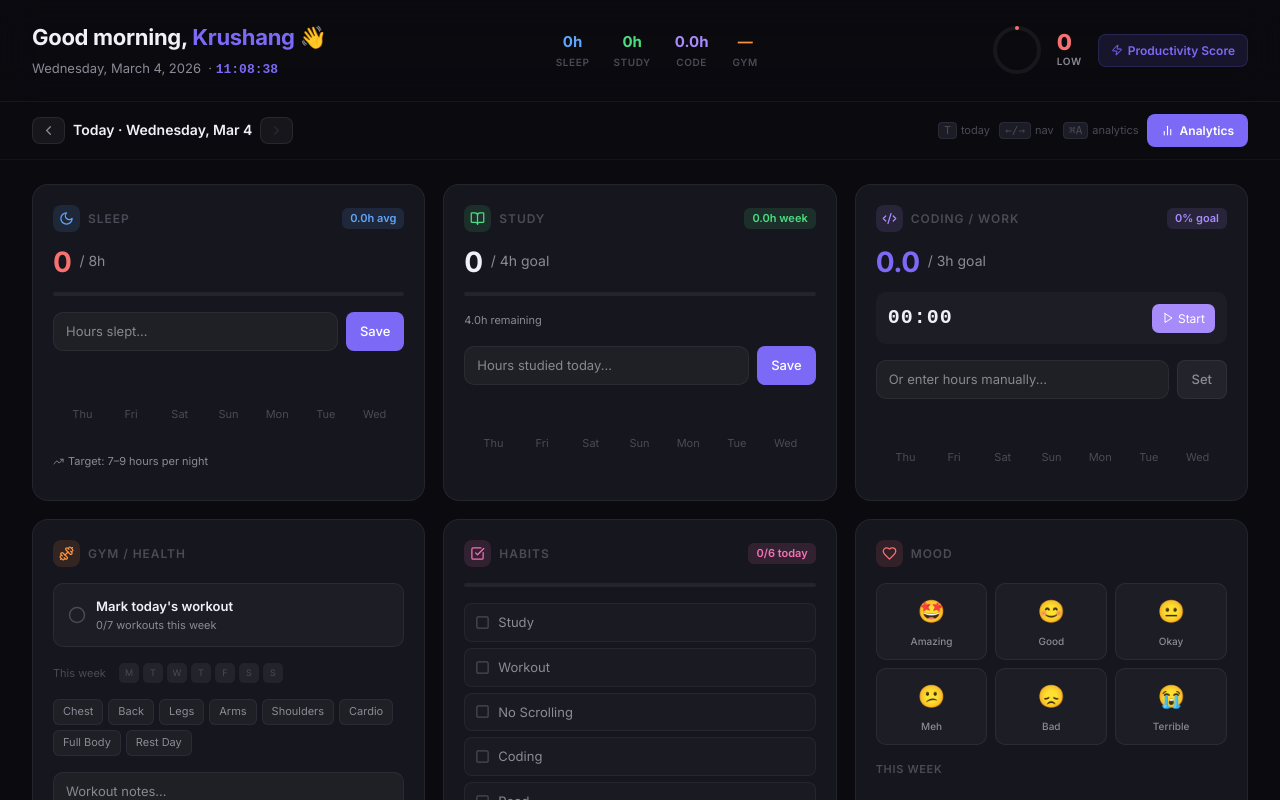
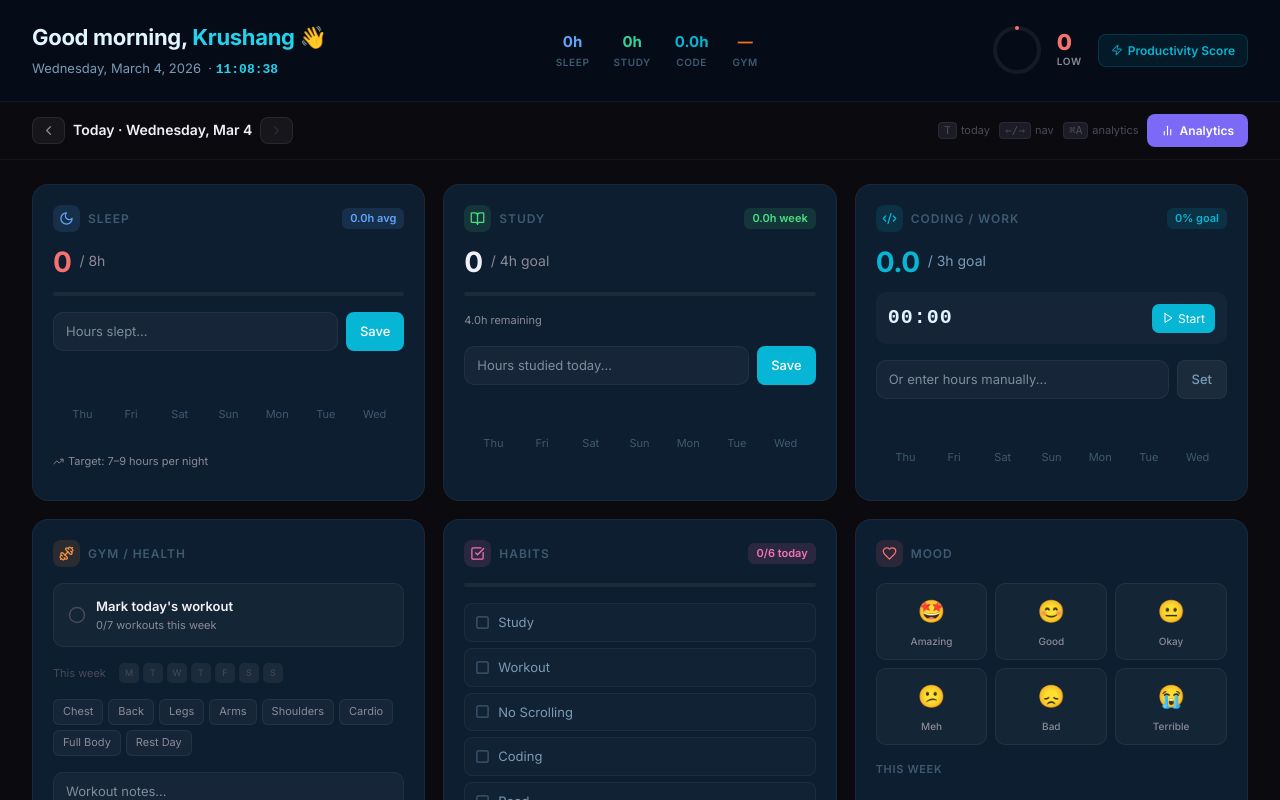
Before and after one commit to Krushang004/personal-dashbard, a Next.js app: page / in a window 1280 px wide. Shown: the top 800 px of the page. Built offline with nearby package versions, Linux system fonts and the light colour scheme.

Commit message:
feat: redesign color theme to electric cyan/navy ocean palette

```diff
--- a/app/globals.css
+++ b/app/globals.css
@@ -1,30 +1,40 @@
 @import "tailwindcss";
 
 @theme {
-  --color-bg-primary: #0a0a0f;
-  --color-bg-secondary: #111118;
-  --color-bg-card: #16161e;
-  --color-bg-card-hover: #1c1c26;
-  --color-border: #ffffff0f;
-  --color-border-active: #ffffff1a;
-  --color-accent: #7c6af7;
-  --color-accent-light: #9d8ff5;
-  --color-accent-dim: #7c6af720;
-  --color-green: #4ade80;
-  --color-green-dim: #4ade8020;
-  --color-orange: #fb923c;
-  --color-orange-dim: #fb923c20;
+  /* Backgrounds — deep ocean navy */
+  --color-bg-primary: #050d1a;
+  --color-bg-secondary: #091524;
+  --color-bg-card: #0d1e30;
+  --color-bg-card-hover: #112740;
+
+  /* Borders */
+  --color-border: #ffffff0d;
+  --color-border-active: #22d3ee30;
+
+  /* Accent — electric cyan */
+  --color-accent: #06b6d4;
+  --color-accent-light: #22d3ee;
+  --color-accent-dim: #06b6d418;
+
+  /* Semantic colors */
+  --color-green: #34d399;
+  --color-green-dim: #34d39918;
+  --color-orange: #f97316;
+  --color-orange-dim: #f9731618;
   --color-blue: #60a5fa;
-  --color-blue-dim: #60a5fa20;
-  --color-pink: #f472b6;
-  --color-pink-dim: #f472b620;
-  --color-yellow: #facc15;
-  --color-yellow-dim: #facc1520;
+  --color-blue-dim: #60a5fa18;
+  --color-pink: #e879f9;
+  --color-pink-dim: #e879f918;
+  --color-yellow: #fbbf24;
+  --color-yellow-dim: #fbbf2418;
   --color-red: #f87171;
-  --color-red-dim: #f8717120;
-  --color-text-primary: #f1f0f7;
-  --color-text-secondary: #8b8a96;
-  --color-text-muted: #4b4a56;
+  --color-red-dim: #f8717118;
+
+  /* Text */
+  --color-text-primary: #e2f4ff;
+  --color-text-secondary: #7a9ab5;
+  --color-text-muted: #3d5a70;
+
   --font-sans: 'Inter', system-ui, -apple-system, sans-serif;
 }
 
@@ -98,7 +108,7 @@
   .card:hover {
     border-color: var(--color-border-active);
     background: var(--color-bg-card-hover);
-    box-shadow: 0 8px 32px rgba(0, 0, 0, 0.4), 0 0 0 0.5px rgba(124, 106, 247, 0.1);
+    box-shadow: 0 8px 32px rgba(0, 0, 0, 0.5), 0 0 0 0.5px rgba(6, 182, 212, 0.15), 0 0 40px rgba(6, 182, 212, 0.04);
     transform: translateY(-1px);
   }
 
@@ -115,7 +125,7 @@
 
   .input-field:focus {
     border-color: var(--color-accent);
-    background: rgba(124, 106, 247, 0.06);
+    background: rgba(6, 182, 212, 0.06);
   }
 
   .btn-primary {
@@ -190,7 +200,7 @@
   }
 
   .glow-accent {
-    box-shadow: 0 0 20px rgba(124, 106, 247, 0.3);
+    box-shadow: 0 0 20px rgba(6, 182, 212, 0.35);
   }
 
   .badge {
@@ -213,7 +223,7 @@
 }
 
 .recharts-text {
-  fill: #4b4a56 !important;
+  fill: #3d5a70 !important;
   font-size: 11px !important;
   font-family: var(--font-sans) !important;
 }
@@ -264,3 +274,12 @@
 .timer-active {
   animation: pulse-glow 2s ease infinite;
 }
+
+/* Scrollbar track tint */
+::-webkit-scrollbar-thumb {
+  background: #112740;
+}
+
+::-webkit-scrollbar-thumb:hover {
+  background: #1a3a55;
+}
--- a/components/dashboard/CodingCard.tsx
+++ b/components/dashboard/CodingCard.tsx
@@ -15,8 +15,8 @@ interface Props {
 const CustomTooltip = ({ active, payload }: { active?: boolean; payload?: { value: number }[] }) => {
     if (active && payload && payload.length) {
         return (
-            <div style={{ background: '#1c1c26', border: '1px solid #ffffff1a', borderRadius: 8, padding: '6px 10px' }}>
-                <p style={{ color: '#f1f0f7', fontSize: 12, fontWeight: 600 }}>{payload[0].value}h</p>
+            <div style={{ background: '#0d1e30', border: '1px solid #22d3ee20', borderRadius: 8, padding: '6px 10px' }}>
+                <p style={{ color: '#e2f4ff', fontSize: 12, fontWeight: 600 }}>{payload[0].value}h</p>
             </div>
         );
     }
@@ -65,34 +65,34 @@ export default function CodingCard({ today, weekData, onUpdate }: Props) {
         <div className="card p-5 flex flex-col gap-4">
             <div className="flex items-center justify-between">
                 <div className="flex items-center gap-2">
-                    <div style={{ background: '#a78bfa20', borderRadius: 8, padding: '6px' }}>
-                        <Code2 size={15} style={{ color: '#a78bfa' }} />
+                    <div style={{ background: '#06b6d420', borderRadius: 8, padding: '6px' }}>
+                        <Code2 size={15} style={{ color: '#06b6d4' }} />
                     </div>
                     <span className="section-title">Coding / Work</span>
                 </div>
-                <span className="badge" style={{ background: '#a78bfa20', color: '#a78bfa' }}>
+                <span className="badge" style={{ background: '#06b6d420', color: '#06b6d4' }}>
                     {pct.toFixed(0)}% goal
                 </span>
             </div>
 
             <div className="flex items-end gap-2">
-                <span className="value-lg" style={{ color: today.coding >= target ? '#4ade80' : '#7c6af7' }}>
+                <span className="value-lg" style={{ color: today.coding >= target ? '#34d399' : '#06b6d4' }}>
                     {today.coding.toFixed(1)}
                 </span>
-                <span style={{ color: '#8b8a96', marginBottom: 4 }}>/ {target}h goal</span>
+                <span style={{ color: '#7a9ab5', marginBottom: 4 }}>/ {target}h goal</span>
             </div>
 
             {/* Timer */}
             <div style={{ background: 'rgba(255,255,255,0.03)', borderRadius: 10, padding: '10px 12px' }}>
                 <div style={{ display: 'flex', alignItems: 'center', justifyContent: 'space-between' }}>
-                    <span style={{ fontFamily: 'monospace', fontSize: 20, fontWeight: 700, color: running ? '#a78bfa' : '#f1f0f7', letterSpacing: 1 }}
+                    <span style={{ fontFamily: 'monospace', fontSize: 20, fontWeight: 700, color: running ? '#22d3ee' : '#e2f4ff', letterSpacing: 1 }}
                         className={running ? 'timer-active' : ''}>
                         {formatTime(elapsed)}
                     </span>
                     <div style={{ display: 'flex', gap: 6 }}>
                         <button
                             onClick={() => setRunning(!running)}
-                            style={{ background: running ? '#a78bfa20' : '#a78bfa', borderRadius: 7, padding: '5px 10px', border: 'none', cursor: 'pointer', display: 'flex', alignItems: 'center', gap: 4, color: running ? '#a78bfa' : 'white', fontSize: 12 }}>
+                            style={{ background: running ? '#06b6d420' : '#06b6d4', borderRadius: 7, padding: '5px 10px', border: 'none', cursor: 'pointer', display: 'flex', alignItems: 'center', gap: 4, color: running ? '#22d3ee' : 'white', fontSize: 12 }}>
                             {running ? <Pause size={12} /> : <Play size={12} />}
                             {running ? 'Pause' : 'Start'}
                         </button>
@@ -122,11 +122,11 @@ export default function CodingCard({ today, weekData, onUpdate }: Props) {
             <div style={{ height: 65 }}>
                 <ResponsiveContainer width="100%" height="100%">
                     <BarChart data={chartData} barSize={10}>
-                        <XAxis dataKey="day" tick={{ fontSize: 10, fill: '#4b4a56' }} axisLine={false} tickLine={false} />
+                        <XAxis dataKey="day" tick={{ fontSize: 10, fill: '#3d5a70' }} axisLine={false} tickLine={false} />
                         <Tooltip content={<CustomTooltip />} cursor={false} />
                         <Bar dataKey="hours" radius={[3, 3, 0, 0]}>
                             {chartData.map((entry, index) => (
-                                <Cell key={index} fill={index === 6 ? '#a78bfa' : '#a78bfa40'} />
+                                <Cell key={index} fill={index === 6 ? '#06b6d4' : '#06b6d430'} />
                             ))}
                         </Bar>
                     </BarChart>
--- a/components/dashboard/HabitsCard.tsx
+++ b/components/dashboard/HabitsCard.tsx
@@ -48,7 +48,7 @@ export default function HabitsCard({ today, weekData, onUpdate }: Props) {
             {/* Progress */}
             <div className="progress-bar">
                 <div className="progress-fill"
-                    style={{ width: `${(done / total) * 100}%`, background: 'linear-gradient(90deg, #f472b6, #a78bfa)' }} />
+                    style={{ width: `${(done / total) * 100}%`, background: 'linear-gradient(90deg, #e879f9, #06b6d4)' }} />
             </div>
 
             {/* Habit list */}
@@ -67,8 +67,8 @@ export default function HabitsCard({ today, weekData, onUpdate }: Props) {
                             <div style={{ display: 'flex', alignItems: 'center', gap: 8 }}>
                                 {checked
                                     ? <CheckSquare size={15} style={{ color: '#f472b6' }} />
-                                    : <Square size={15} style={{ color: '#4b4a56' }} />}
-                                <span style={{ fontSize: 13, color: checked ? '#f1f0f7' : '#8b8a96', fontWeight: checked ? 500 : 400 }}>
+                                    : <Square size={15} style={{ color: '#3d5a70' }} />}
+                                <span style={{ fontSize: 13, color: checked ? '#e2f4ff' : '#7a9ab5', fontWeight: checked ? 500 : 400 }}>
                                     {habit}
                                 </span>
                             </div>
--- a/components/dashboard/Header.tsx
+++ b/components/dashboard/Header.tsx
@@ -31,23 +31,23 @@ export default function Header({ today, onRefresh }: Props) {
     return (
         <div style={{
             display: 'flex', alignItems: 'center', justifyContent: 'space-between',
-            padding: '20px 32px', borderBottom: '1px solid rgba(255,255,255,0.06)',
-            background: 'rgba(10,10,15,0.8)', backdropFilter: 'blur(20px)',
+            padding: '20px 32px', borderBottom: '1px solid rgba(34,211,238,0.08)',
+            background: 'rgba(5,13,26,0.85)', backdropFilter: 'blur(20px)',
             position: 'sticky', top: 0, zIndex: 10
         }}>
             {/* Left: Greeting */}
             <div>
                 <div style={{ display: 'flex', alignItems: 'center', gap: 8 }}>
-                    <h1 style={{ fontSize: 22, fontWeight: 700, color: '#f1f0f7', letterSpacing: '-0.3px' }}>
-                        {getGreeting()}, <span style={{ color: '#7c6af7' }}>Krushang</span> 👋
+                    <h1 style={{ fontSize: 22, fontWeight: 700, color: '#e2f4ff', letterSpacing: '-0.3px' }}>
+                        {getGreeting()}, <span style={{ color: '#22d3ee' }}>Krushang</span> 👋
                     </h1>
                     {moodEntry && (
                         <span title={`Mood: ${moodEntry.label}`} style={{ fontSize: 18, cursor: 'default' }}>{moodEntry.emoji}</span>
                     )}
                 </div>
-                <div style={{ color: '#8b8a96', fontSize: 13, marginTop: 3, fontWeight: 400 }}>
+                <div style={{ color: '#7a9ab5', fontSize: 13, marginTop: 3, fontWeight: 400 }}>
                     {format(now, 'EEEE, MMMM d, yyyy')} &nbsp;·&nbsp;
-                    <span style={{ fontFamily: 'monospace', color: '#7c6af7', fontWeight: 600 }}>
+                    <span style={{ fontFamily: 'monospace', color: '#22d3ee', fontWeight: 600 }}>
                         {format(now, 'HH:mm:ss')}
                     </span>
                 </div>
@@ -56,9 +56,9 @@ export default function Header({ today, onRefresh }: Props) {
             {/* Center: quick stats */}
             <div style={{ display: 'flex', gap: 24, alignItems: 'center' }}>
                 <Stat label="Sleep" val={`${today.sleep}h`} color="#60a5fa" />
-                <Stat label="Study" val={`${today.study}h`} color="#4ade80" />
-                <Stat label="Code" val={`${today.coding.toFixed(1)}h`} color="#a78bfa" />
-                <Stat label="Gym" val={today.workout ? '✅' : '—'} color="#fb923c" />
+                <Stat label="Study" val={`${today.study}h`} color="#34d399" />
+                <Stat label="Code" val={`${today.coding.toFixed(1)}h`} color="#06b6d4" />
+                <Stat label="Gym" val={today.workout ? '✅' : '—'} color="#f97316" />
             </div>
 
             {/* Right: Score ring */}
@@ -76,9 +76,9 @@ export default function Header({ today, onRefresh }: Props) {
                     </div>
                 </div>
 
-                <div style={{ display: 'flex', alignItems: 'center', gap: 5, padding: '6px 12px', background: '#7c6af720', border: '1px solid #7c6af730', borderRadius: 8 }}>
-                    <Zap size={12} style={{ color: '#7c6af7' }} />
-                    <span style={{ fontSize: 12, fontWeight: 600, color: '#7c6af7' }}>Productivity Score</span>
+                <div style={{ display: 'flex', alignItems: 'center', gap: 5, padding: '6px 12px', background: '#06b6d415', border: '1px solid #06b6d430', borderRadius: 8 }}>
+                    <Zap size={12} style={{ color: '#06b6d4' }} />
+                    <span style={{ fontSize: 12, fontWeight: 600, color: '#06b6d4' }}>Productivity Score</span>
                 </div>
             </div>
         </div>
@@ -89,7 +89,7 @@ function Stat({ label, val, color }: { label: string; val: string; color: string
     return (
         <div style={{ textAlign: 'center' }}>
             <div style={{ fontSize: 15, fontWeight: 700, color }}>{val}</div>
-            <div style={{ fontSize: 10, color: '#4b4a56', fontWeight: 600, letterSpacing: '0.06em', textTransform: 'uppercase' }}>{label}</div>
+            <div style={{ fontSize: 10, color: '#3d5a70', fontWeight: 600, letterSpacing: '0.06em', textTransform: 'uppercase' }}>{label}</div>
         </div>
     );
 }
--- a/components/dashboard/SocialCard.tsx
+++ b/components/dashboard/SocialCard.tsx
@@ -22,7 +22,7 @@ const FIELDS: StatField[] = [
     { key: 'ytViews', label: 'YT Views', icon: <Youtube size={13} />, color: '#f87171', placeholder: '0', suffix: 'views' },
     { key: 'ytSubscribers', label: 'YT Subs', icon: <Users size={13} />, color: '#fb923c', placeholder: '0', suffix: 'subs' },
     { key: 'igViews', label: 'IG Views', icon: <Instagram size={13} />, color: '#f472b6', placeholder: '0', suffix: 'views' },
-    { key: 'followers', label: 'IG Followers', icon: <TrendingUp size={13} />, color: '#a78bfa', placeholder: '0', suffix: 'followers' },
+    { key: 'followers', label: 'IG Followers', icon: <TrendingUp size={13} />, color: '#06b6d4', placeholder: '0', suffix: 'followers' },
 ];
 
 export default function SocialCard({ today, onUpdate }: Props) {
```
Also changed, not shown: components/dashboard/AnalyticsPage.tsx (+25 -25 lines), components/dashboard/NotesCard.tsx (+6 -6 lines).
